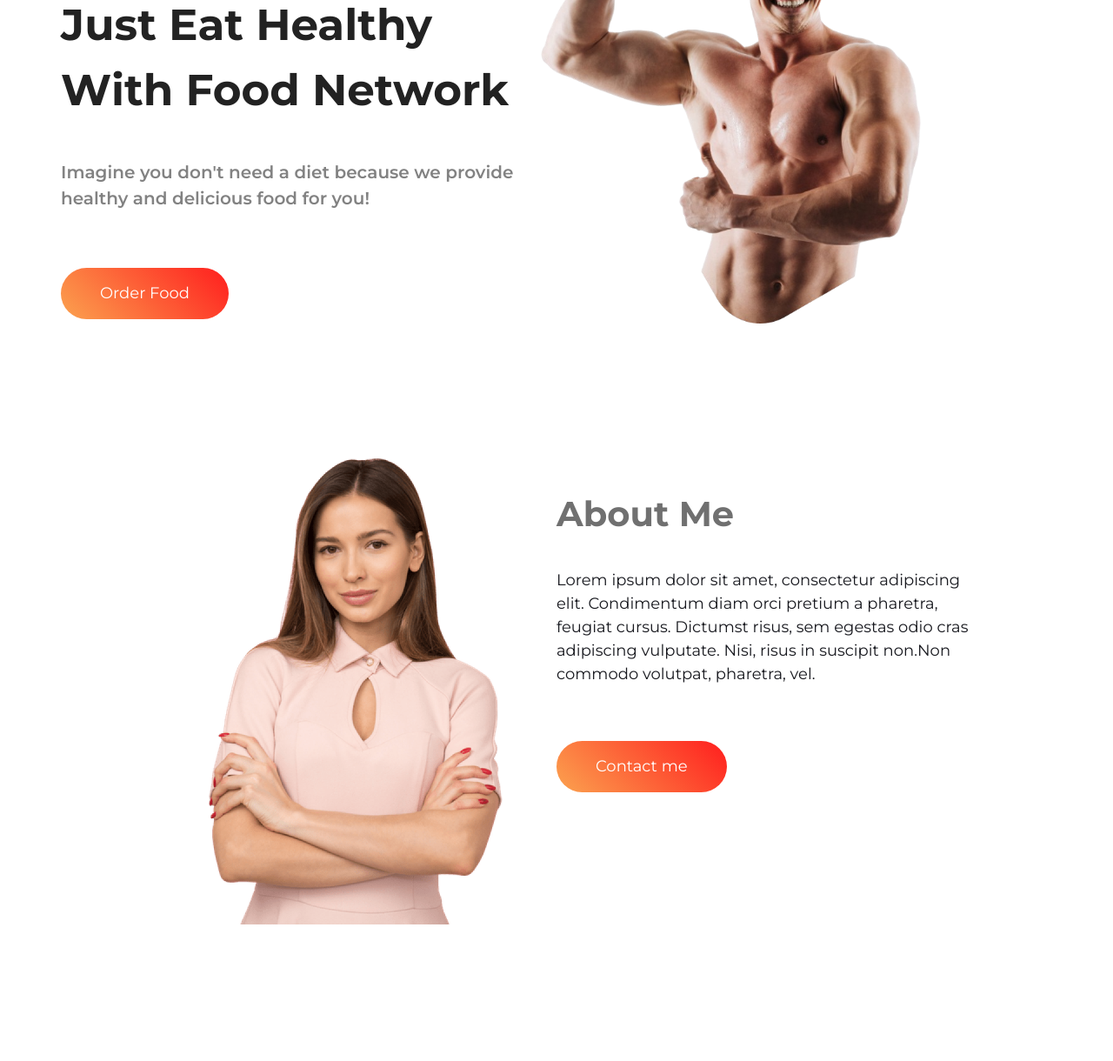
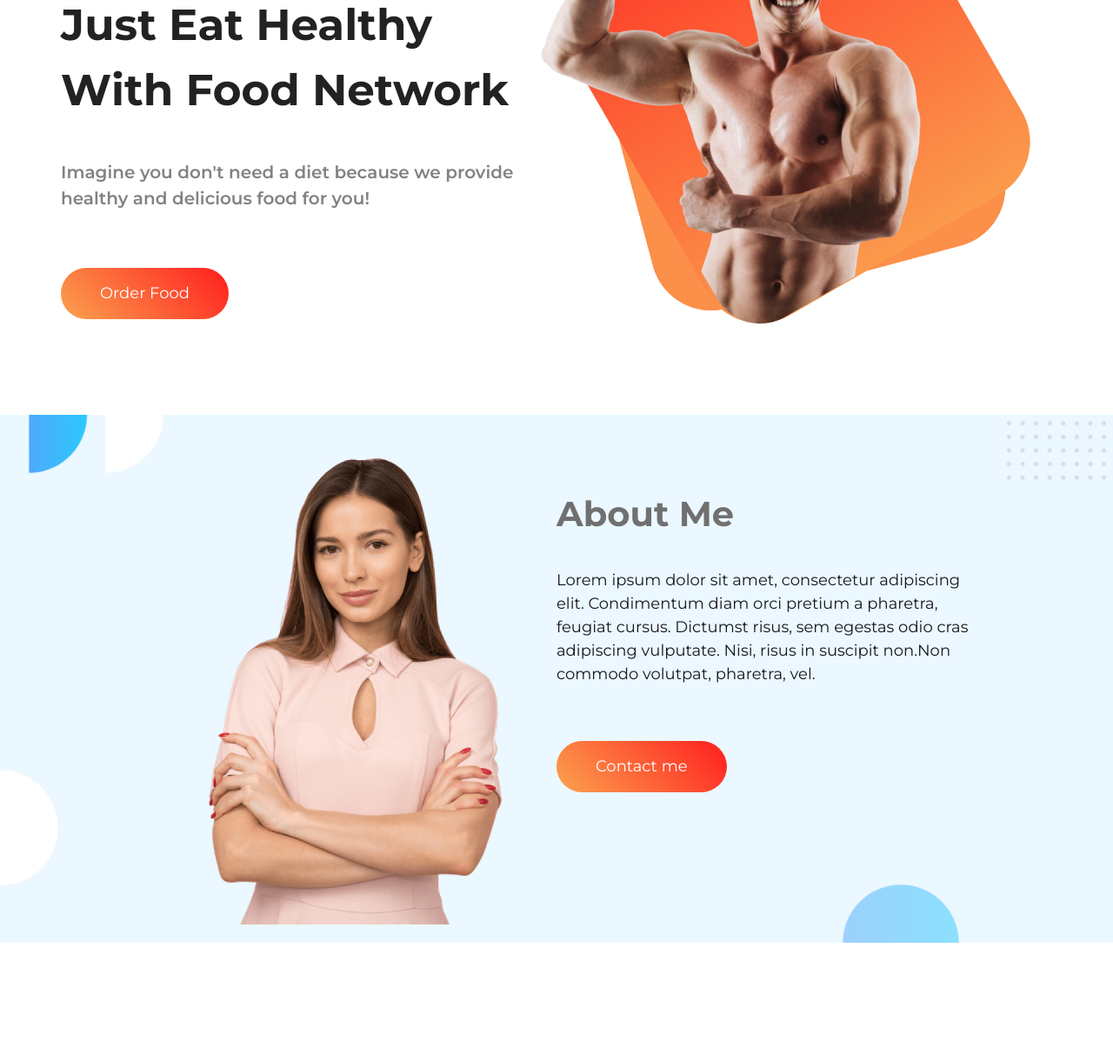
Before and after one commit to Toufiq405/eat-healthy, a plain HTML site: page index.html in a window 1280 px wide. Shown: the part 254-1474 px from the top of the page at 87% size. Drawn offline with Linux system fonts and the light colour scheme.

Commit message:
fixed all img

```diff
--- a/css/style.css
+++ b/css/style.css
@@ -80,7 +80,7 @@
     font-size: 20px;
   }
   .hp_bg_img {
-    background: url(../img/Group orange.png) no-repeat center ;
+    background: url("img/Group 8450.png") no-repeat center ;
     background-size: 100%;
   }
   .hero_img {
@@ -92,7 +92,7 @@
     3. About Section
   ===============================*/
 .about_section {
-  background: url(../img/Frame 57.jpg) no-repeat;
+  background: url("img/Frame 57.jpg") no-repeat;
   background-size: 100%;
 }
 .about_container {
```
Also changed, not shown: css/img/7.png (renamed from img/7.png), css/img/Frame 56.jpg (renamed from img/Frame 56.jpg), css/img/Frame 57.jpg (renamed from img/Frame 57.jpg), css/img/Frame 58.jpg (renamed from img/Frame 58.jpg), css/img/Frame 59.jpg (renamed from img/Frame 59.jpg), css/img/Group 8447.png (added), css/img/Group 8449.png (added), css/img/Group 8450.png (added), 7 other files.
